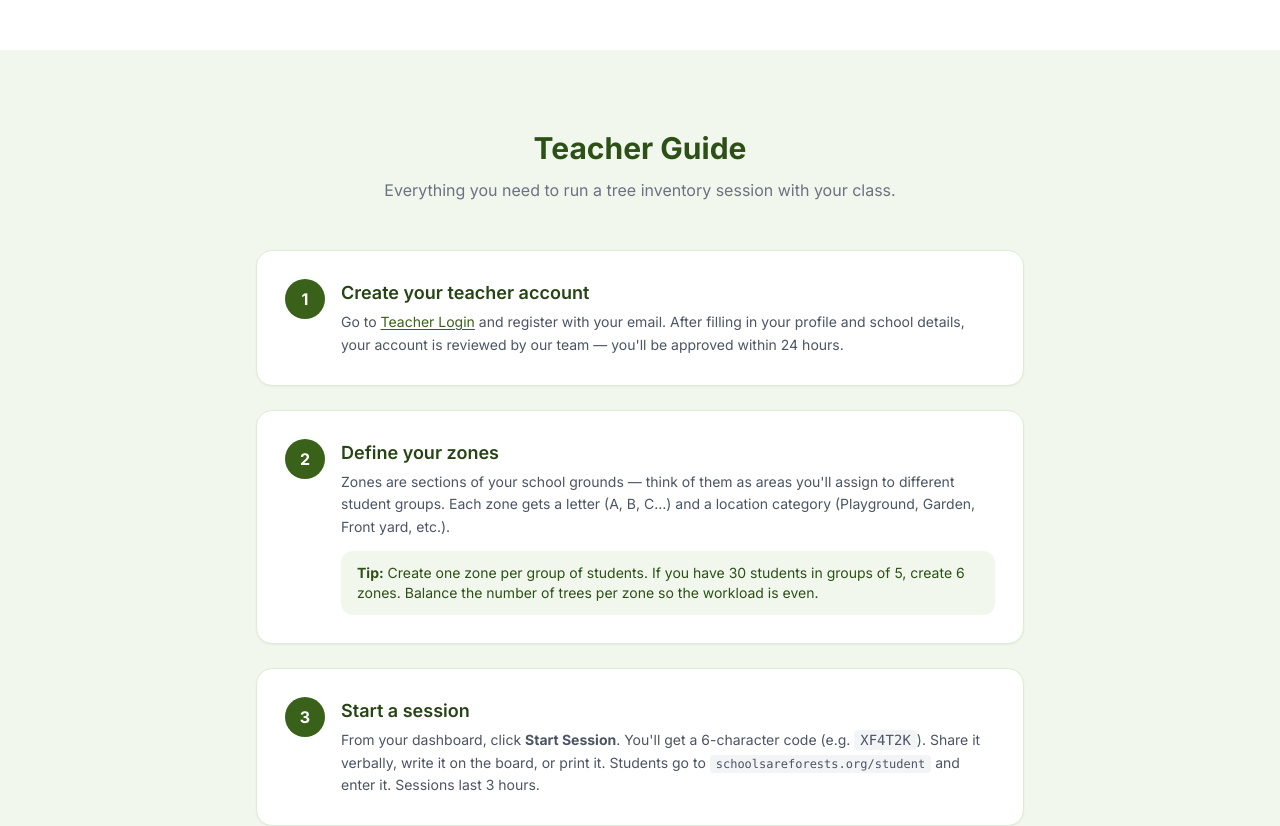
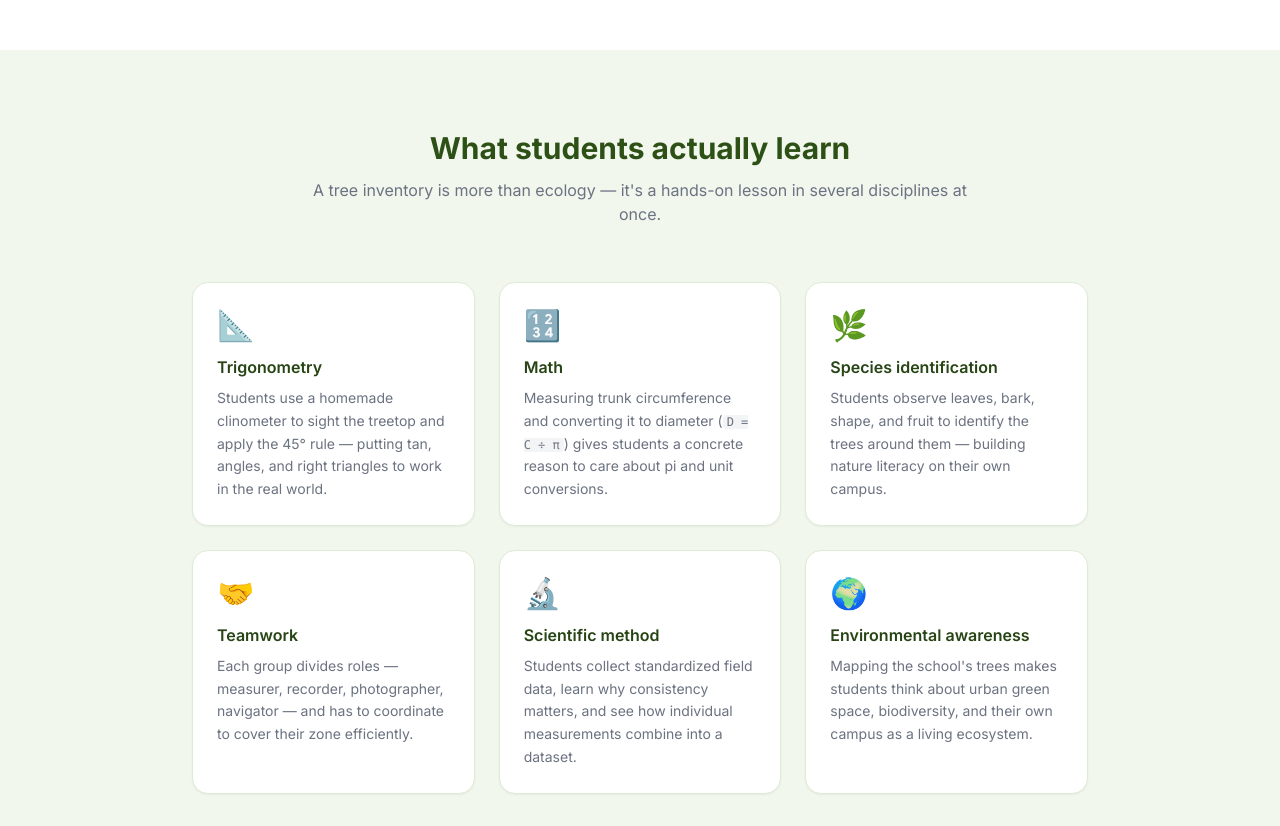
Before and after one commit to luforestal/schoolsareforests-website, a Next.js app: page /tool in a window 1280 px wide. Shown: the part 1020-1846 px from the top of the page. Built offline with nearby package versions, Linux system fonts and the light colour scheme.

Commit message:
Add clinometer video to resources and learning outcomes section to tool page

```diff
--- a/app/resources/ResourcesContent.js
+++ b/app/resources/ResourcesContent.js
@@ -156,8 +156,22 @@ export default function ResourcesContent() {
           <p className="text-center text-gray-500 mb-10">{t('resources.videos_subtitle')}</p>
 
           <div className="grid md:grid-cols-2 gap-6">
-            {/* Placeholder cards — replace href and title when ready */}
-            {[1, 2, 3, 4].map(i => (
+            {/* Clinometer video */}
+            <a
+              href="https://www.youtube.com/watch?v=sKOz0G58xqw"
+              target="_blank"
+              rel="noopener noreferrer"
+              className="bg-white rounded-xl border border-gray-200 p-6 flex items-center gap-4 hover:border-forest-300 hover:shadow-sm transition-all group"
+            >
+              <div className="w-14 h-14 rounded-lg bg-red-100 flex items-center justify-center shrink-0 text-2xl group-hover:bg-red-200 transition-colors">▶️</div>
+              <div>
+                <p className="font-semibold text-forest-800 text-sm mb-1">How to make a clinometer</p>
+                <p className="text-gray-400 text-xs">YouTube · English</p>
+              </div>
+            </a>
+
+            {/* Placeholder cards */}
+            {[1, 2, 3].map(i => (
               <div key={i} className="bg-white rounded-xl border border-dashed border-gray-300 p-6 flex items-center gap-4 opacity-60">
                 <div className="w-14 h-14 rounded-lg bg-red-100 flex items-center justify-center shrink-0 text-2xl">▶️</div>
                 <div>
--- a/app/tool/ToolContent.js
+++ b/app/tool/ToolContent.js
@@ -61,6 +61,60 @@ export default function ToolContent() {
               <div className="text-3xl mb-3">🗺️</div>
               <h3 className="font-semibold text-forest-800 text-lg mb-2">Data lives on the map</h3>
               <p className="text-gray-500 text-sm leading-relaxed">Every tree appears on the school map the moment it's submitted. Teachers review and validate from the dashboard.</p>
+            </div>
+          </div>
+        </div>
+      </section>
+
+      {/* ── What students learn ── */}
+      <section className="py-20 px-4 bg-forest-50">
+        <div className="max-w-4xl mx-auto">
+          <h2 className="text-3xl font-bold text-forest-700 text-center mb-3">What students actually learn</h2>
+          <p className="text-center text-gray-500 mb-14 max-w-2xl mx-auto">
+            A tree inventory is more than ecology — it's a hands-on lesson in several disciplines at once.
+          </p>
+          <div className="grid sm:grid-cols-2 lg:grid-cols-3 gap-6">
+            <div className="bg-white rounded-2xl p-6 shadow-sm border border-forest-100">
+              <div className="text-3xl mb-3">📐</div>
+              <h3 className="font-semibold text-forest-800 mb-2">Trigonometry</h3>
+              <p className="text-gray-500 text-sm leading-relaxed">
+                Students use a homemade clinometer to sight the treetop and apply the 45° rule — putting tan, angles, and right triangles to work in the real world.
+              </p>
+            </div>
+            <div className="bg-white rounded-2xl p-6 shadow-sm border border-forest-100">
+              <div className="text-3xl mb-3">🔢</div>
+              <h3 className="font-semibold text-forest-800 mb-2">Math</h3>
+              <p className="text-gray-500 text-sm leading-relaxed">
+                Measuring trunk circumference and converting it to diameter (<span className="font-mono text-xs bg-gray-100 px-1 rounded">D = C ÷ π</span>) gives students a concrete reason to care about pi and unit conversions.
+              </p>
+            </div>
+            <div className="bg-white rounded-2xl p-6 shadow-sm border border-forest-100">
+              <div className="text-3xl mb-3">🌿</div>
+              <h3 className="font-semibold text-forest-800 mb-2">Species identification</h3>
+              <p className="text-gray-500 text-sm leading-relaxed">
+                Students observe leaves, bark, shape, and fruit to identify the trees around them — building nature literacy on their own campus.
+              </p>
+            </div>
+            <div className="bg-white rounded-2xl p-6 shadow-sm border border-forest-100">
+              <div className="text-3xl mb-3">🤝</div>
+              <h3 className="font-semibold text-forest-800 mb-2">Teamwork</h3>
+              <p className="text-gray-500 text-sm leading-relaxed">
+                Each group divides roles — measurer, recorder, photographer, navigator — and has to coordinate to cover their zone efficiently.
+              </p>
+            </div>
+            <div className="bg-white rounded-2xl p-6 shadow-sm border border-forest-100">
+              <div className="text-3xl mb-3">🔬</div>
+              <h3 className="font-semibold text-forest-800 mb-2">Scientific method</h3>
+              <p className="text-gray-500 text-sm leading-relaxed">
+                Students collect standardized field data, learn why consistency matters, and see how individual measurements combine into a dataset.
+              </p>
+            </div>
+            <div className="bg-white rounded-2xl p-6 shadow-sm border border-forest-100">
+              <div className="text-3xl mb-3">🌍</div>
+              <h3 className="font-semibold text-forest-800 mb-2">Environmental awareness</h3>
+              <p className="text-gray-500 text-sm leading-relaxed">
+                Mapping the school's trees makes students think about urban green space, biodiversity, and their own campus as a living ecosystem.
+              </p>
             </div>
           </div>
         </div>
```
